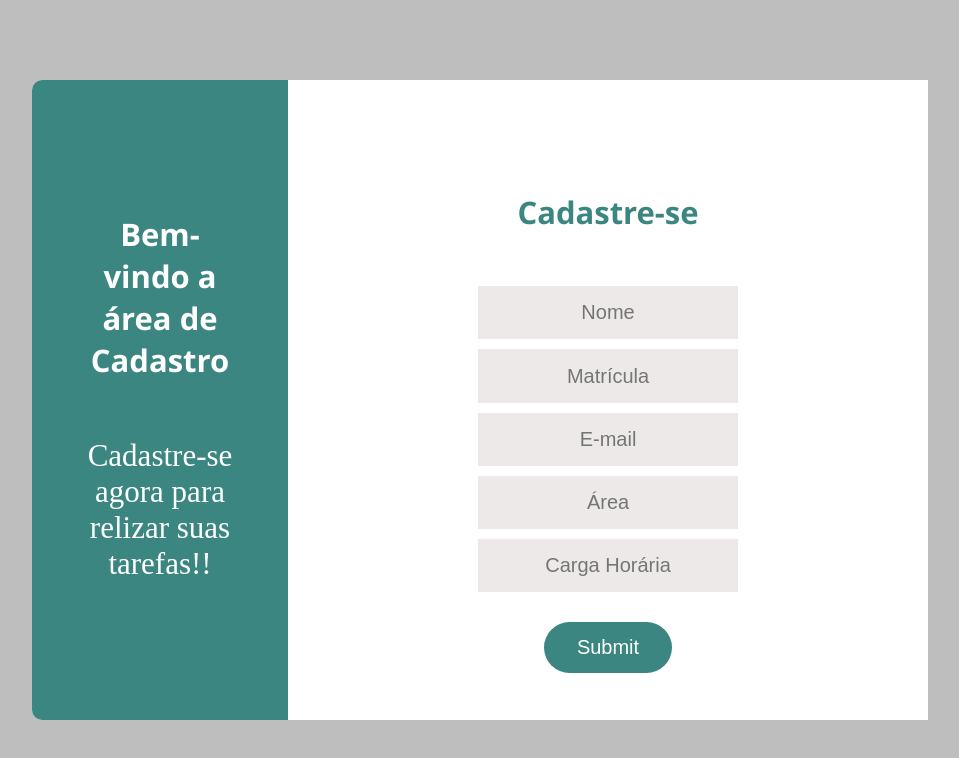
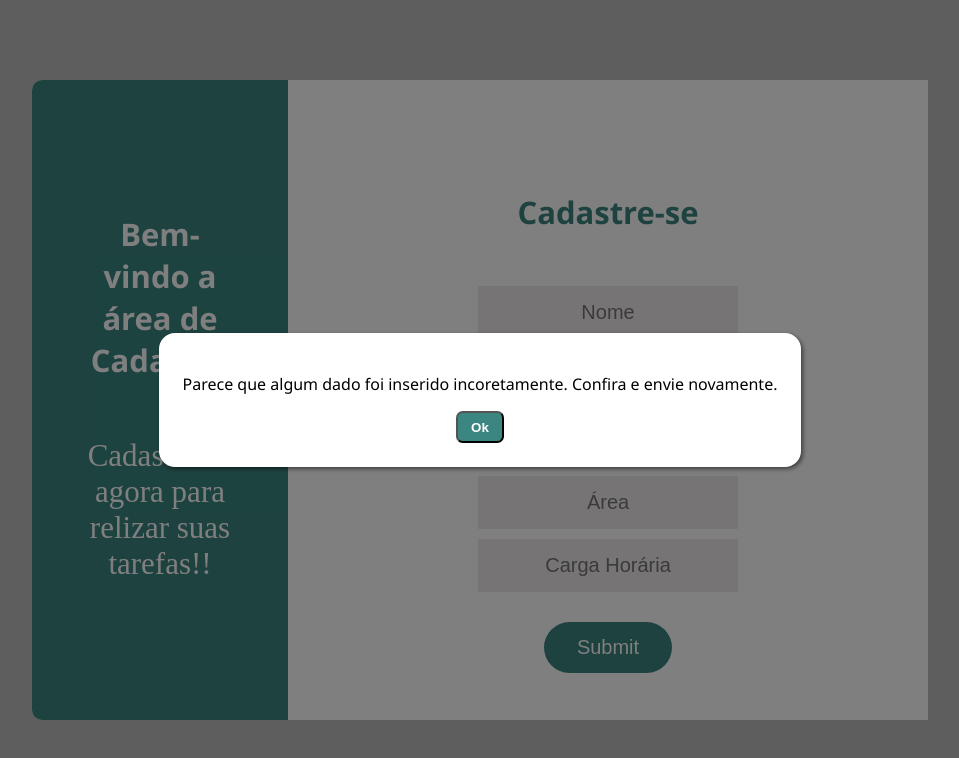
Before and after one commit to WilliamKunzler/dw-2, a plain HTML site: page login.html in a window 1280 px wide. Both pictures are taken after a click on the input 768 px from the left and 647 px from the top of the page. Shown: the whole page, without its empty margins (160-1119 px from the left). Drawn offline with Linux system fonts and the light colour scheme.

Commit message:
atualiza 3.0

```diff
--- a/css/login.css
+++ b/css/login.css
@@ -72,3 +72,42 @@ body, #one{
     align-items: center;
     width: 100%; height: 100%;
 }
+
+#modal-container {
+    display: none;
+    position: fixed;
+    inset: 0;
+    background-color: rgba(0, 0, 0, 0.5);
+    z-index: 500;
+    width: 100%;
+    height: 100%;
+}
+
+#modal {
+    width: 100%;
+    height: 100%;
+    display: flex;
+    justify-content: center;
+    align-items: center;
+    flex-direction: column;
+}
+
+#modal-items {
+    font-family: 'Segoe UI', Tahoma, Geneva, Verdana, sans-serif;
+    background-color: white;
+    border-radius: 1em;
+    box-shadow: rgba(0, 0, 0, 0.5) 2px 2px 4px;
+    padding: 1.5em;
+    display: flex;
+    justify-content: center;
+    align-items: center;
+    flex-direction: column;
+}
+
+#modal-items button {
+    background-color: rgb(59, 134, 128);
+    color: white;
+    font-weight: bold;
+    padding: 0.5em 1em;
+    border-radius: 0.5em;
+}
--- a/js/login.js
+++ b/js/login.js
@@ -1,12 +1,35 @@
+function modal(option) {
+    if (!(option == 'open' || option == 'close')) {
+        return;
+    }
+
+    switch (option) {
+        case 'open':
+            document.querySelector('#modal-container').style.display = 'initial';
+            break;
+        case 'close':
+            document.querySelector('#modal-container').style.display = 'none';
+            break;
+    }
+}
+
 function enviar(){
     let dados = {
-        "Nome" : document.querySelector("#nome").value,
-        "Matrícula" : document.querySelector("#mat").value,
-        "E-mail" : document.querySelector("#email").value,                  //coloca os valores em um dicionário ordenado
-        "Area" : document.querySelector("#area").value,
-        "Carga Horária" : document.querySelector("#carg").value
-    }
+        "nome" : document.querySelector("#nome").value,
+        "matricula" : document.querySelector("#mat").value,
+        "email" : document.querySelector("#email").value,
+        "area" : document.querySelector("#area").value,
+        "cargahoraria" : document.querySelector("#carg").value
+    };
+
     for (a in dados) {
+        if (dados[a] == "") {
+            modal('open');
+            return;
+        }
+
         localStorage[a] = dados[a];
     }
+
+    window.location.href = '/index.html';
 }
--- a/login.html
+++ b/login.html
@@ -28,8 +28,15 @@
             </div>
 
         </div>
-
     </section>
-    <script src="js/script.js"></script>
+    <div id="modal-container">
+        <div id="modal">
+            <div id="modal-items">
+                <p>Parece que algum dado foi inserido incoretamente. Confira e envie novamente.</p>
+                <button onclick="modal('close')">Ok</button>
+            </div>
+        </div>
+    </div>
+    <script src="js/login.js"></script>
 </body>
 </html>
```
Also changed, not shown: index.html (added, +13 -0 lines), js/script.js (added, +7 -0 lines), css/style.css (added).
